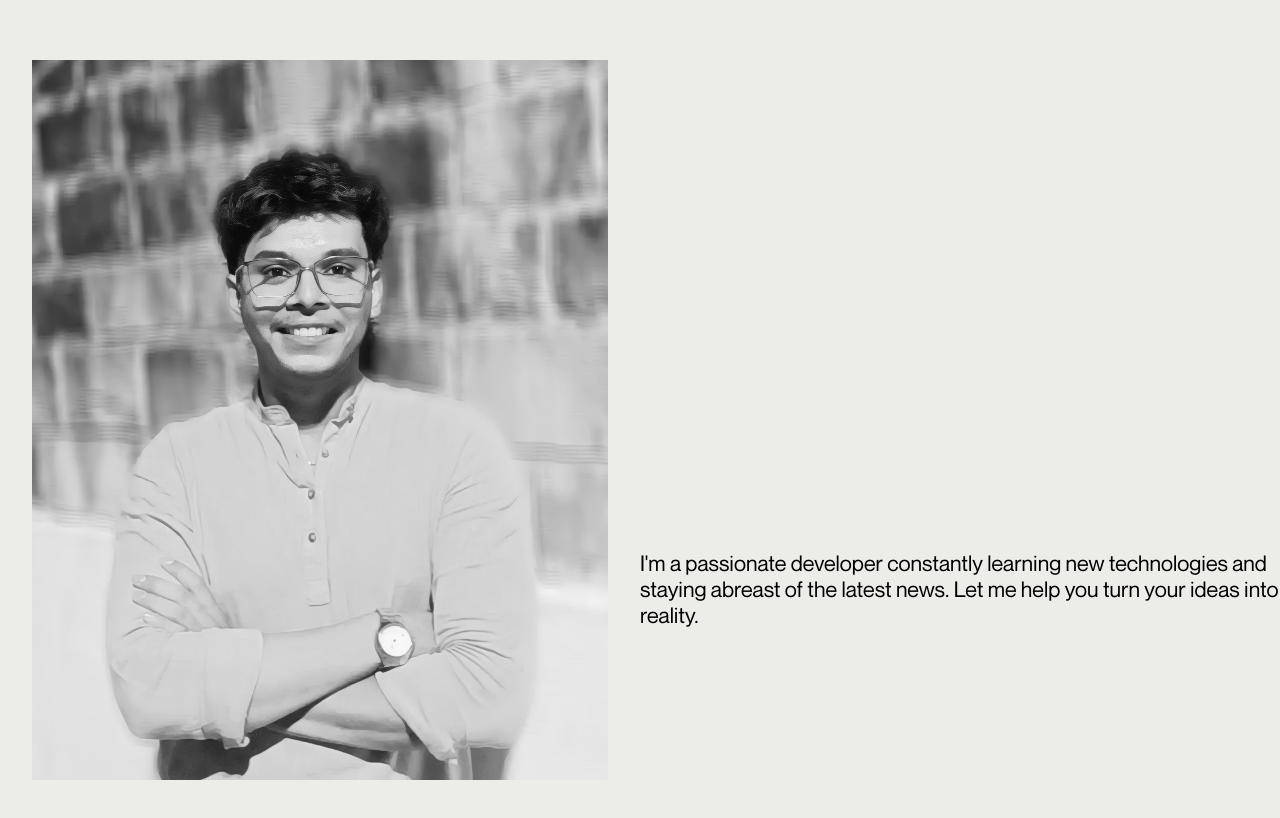
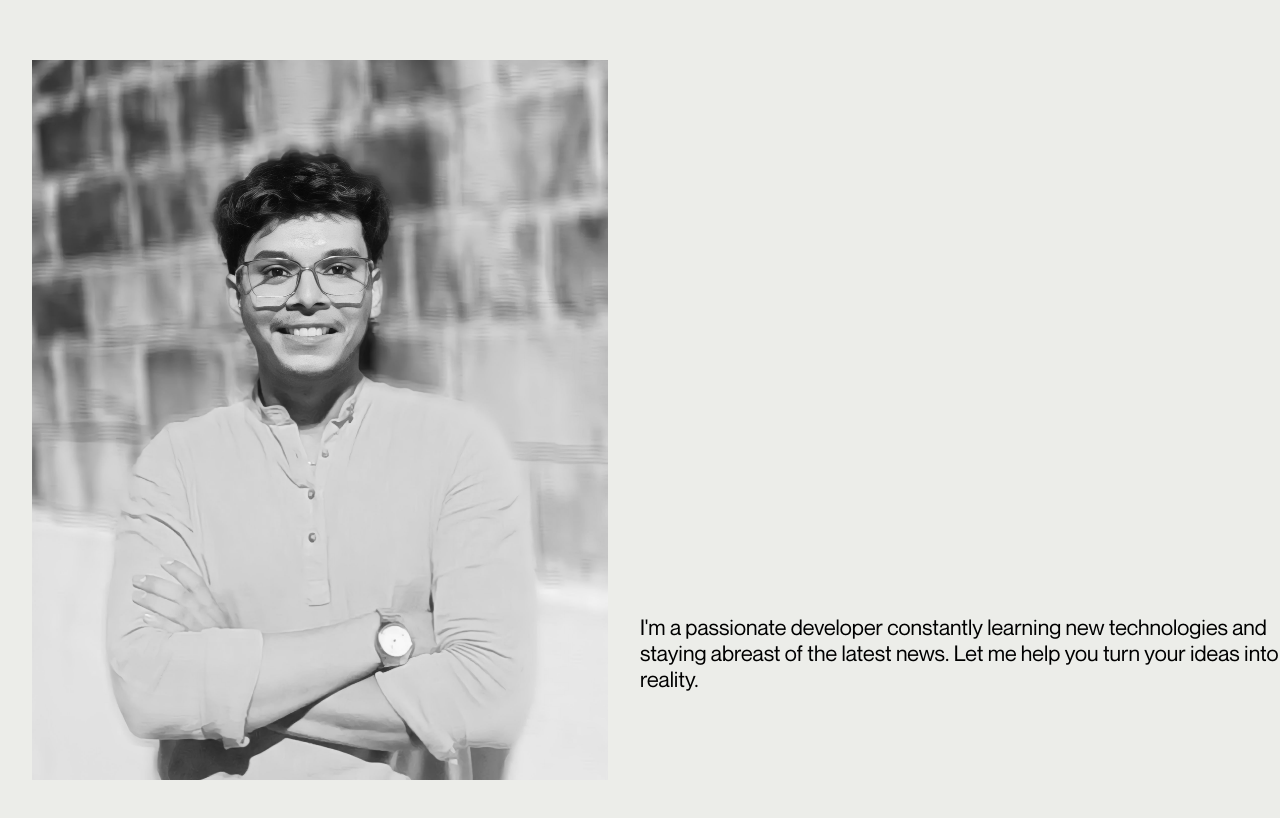
Before and after one commit to praxxOp/portfolio, a React (Vite) app: page / in a window 1280 px wide. Shown: the part 4630-5448 px from the top of the page. Built offline with nearby package versions, Linux system fonts and the light colour scheme.

Commit message:
modified:   src/components/About/About.css

```diff
--- a/src/components/About/About.css
+++ b/src/components/About/About.css
@@ -27,7 +27,7 @@
   height: 100vh;
   display: flex;
   align-items: flex-end;
-  padding-bottom: 15vw;
+  padding-bottom: 10vw;
   font-family: neuo;
   font-size: 1.7vw;
 }
```
